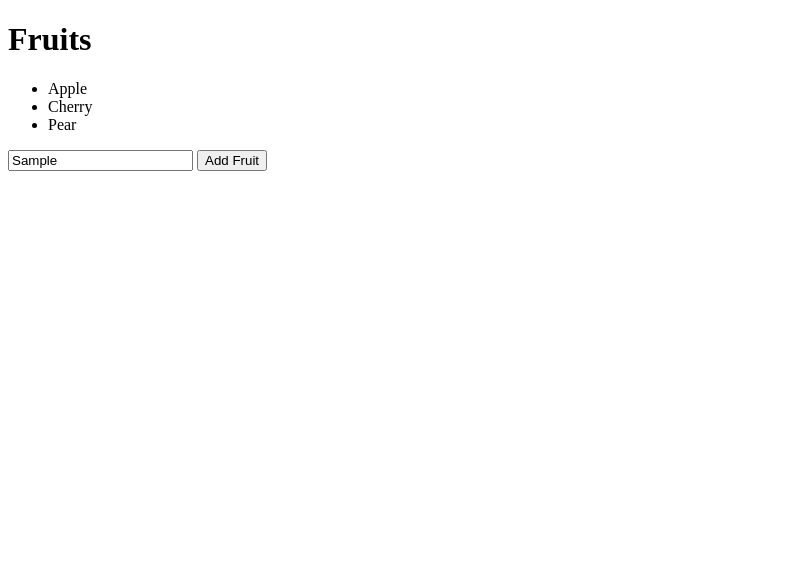
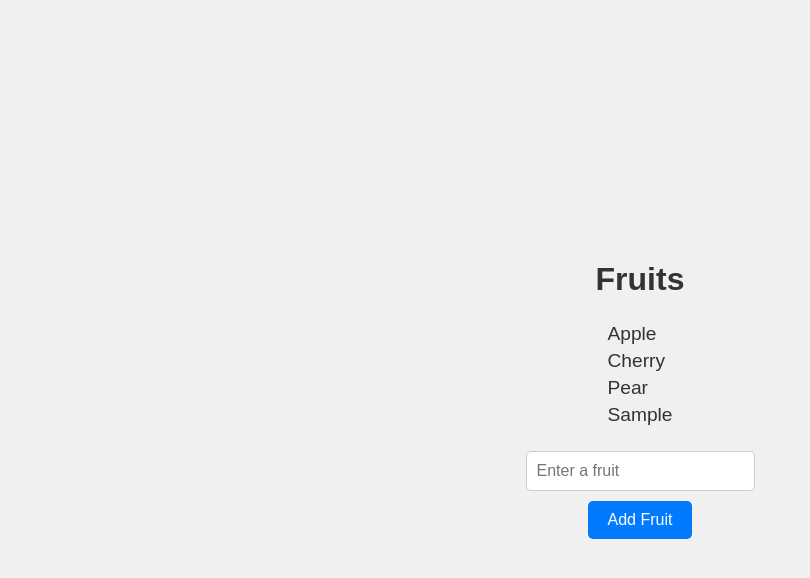
Before and after one commit to AbuAlSaeidRajon/javascript_tasks, a plain HTML site: page Week_04/Basic_DOM/Basic_DOM_02/index.html in a window 1280 px wide. Both pictures are taken after typing "Sample" into the empty fields and a click on the button "Add Fruit". Shown: the whole page, without its empty margins (0-810 px from the left). Drawn offline with Linux system fonts and the light colour scheme.

Commit message:
basic dom 2 complete

```diff
--- a/Week_04/Basic_DOM/Basic_DOM_02/index.html
+++ b/Week_04/Basic_DOM/Basic_DOM_02/index.html
@@ -4,6 +4,7 @@
     <meta charset="UTF-8" />
     <meta name="viewport" content="width=device-width, initial-scale=1.0" />
     <title>Basic DOM 2</title>
+    <link rel="stylesheet" href="style.css">
   </head>
   <body>
     <h1>Fruits</h1>
--- a/Week_04/Basic_DOM/Basic_DOM_02/script.js
+++ b/Week_04/Basic_DOM/Basic_DOM_02/script.js
@@ -0,0 +1,29 @@
+/*
+Use an HTML file with an <input> field, a <button>, and a <ul> list with the ID fruitList.
+Write JavaScript to:
+- Retrieve the value from the input field when the button is clicked.
+- Create a new <li> element and set its text content to the input field's value.
+- Append the <li> element to the list.
+- Clear the input field after adding the fruit.
+*/
+
+// Select the input field, button, and the list
+const fruitInput = document.getElementById("fruitInput");
+const addFruitButton = document.getElementById("addFruitButton")
+const fruitList = document.getElementById("fruitList");
+
+// Function to add a new fruit to the list
+function addFruit() {
+    const fruit = fruitInput.value.trim();
+
+    if (fruit !== "") {
+        const newFruit = document.createElement("li");
+        newFruit.textContent = fruit;
+        fruitList.appendChild(newFruit);
+        fruitInput.value = "";
+
+    }
+}
+
+// Add a click event listener to the button
+addFruitBtn.addEventListener('click', addFruit);
--- /dev/null
+++ b/Week_04/Basic_DOM/Basic_DOM_02/style.css
@@ -0,0 +1,59 @@
+/* Basic Reset */
+* {
+    margin: 0;
+    padding: 0;
+    box-sizing: border-box;
+  }
+
+  /* Body Styling */
+  body {
+    font-family: Arial, sans-serif;
+    display: flex;
+    flex-direction: column;
+    justify-content: center;
+    align-items: center;
+    height: 100vh;
+    background-color: #f0f0f0;
+  }
+
+  /* Styling for the Heading */
+  h1 {
+    margin-bottom: 20px;
+    color: #333;
+  }
+
+  /* Styling for the List */
+  ul#fruitList {
+    list-style-type: none;
+    margin-bottom: 20px;
+  }
+
+  ul#fruitList li {
+    font-size: 1.2rem;
+    margin: 5px 0;
+    color: #333;
+  }
+
+  /* Styling for the Input Field */
+  input#fruitInput {
+    padding: 10px;
+    font-size: 1rem;
+    margin-bottom: 10px;
+    border: 1px solid #ccc;
+    border-radius: 5px;
+  }
+
+  /* Styling for the Button */
+  button#addFruitBtn {
+    padding: 10px 20px;
+    font-size: 1rem;
+    color: #fff;
+    background-color: #007bff;
+    border: none;
+    border-radius: 5px;
+    cursor: pointer;
+  }
+
+  button#addFruitBtn:hover {
+    background-color: #0056b3;
+  }
```
